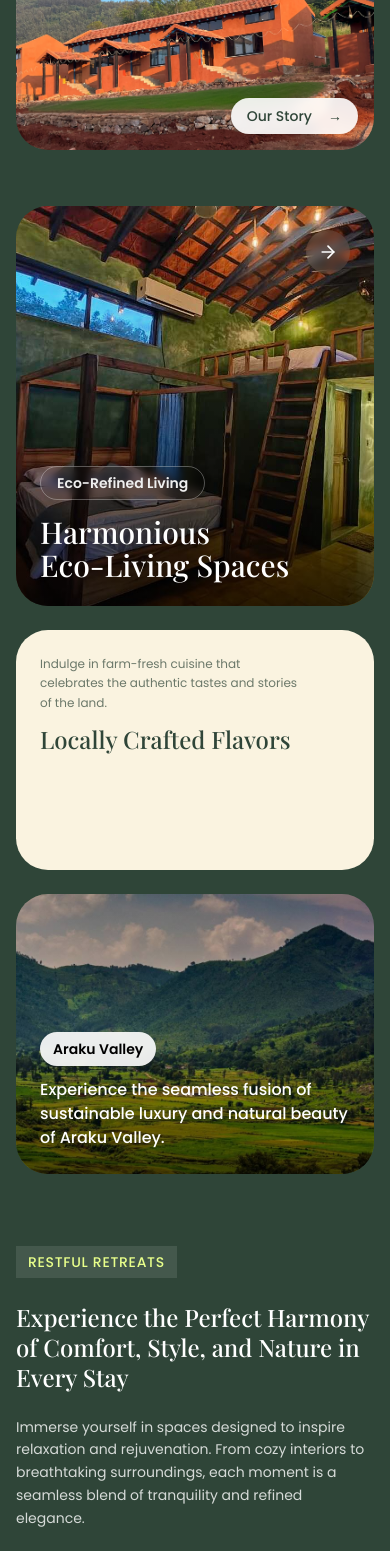
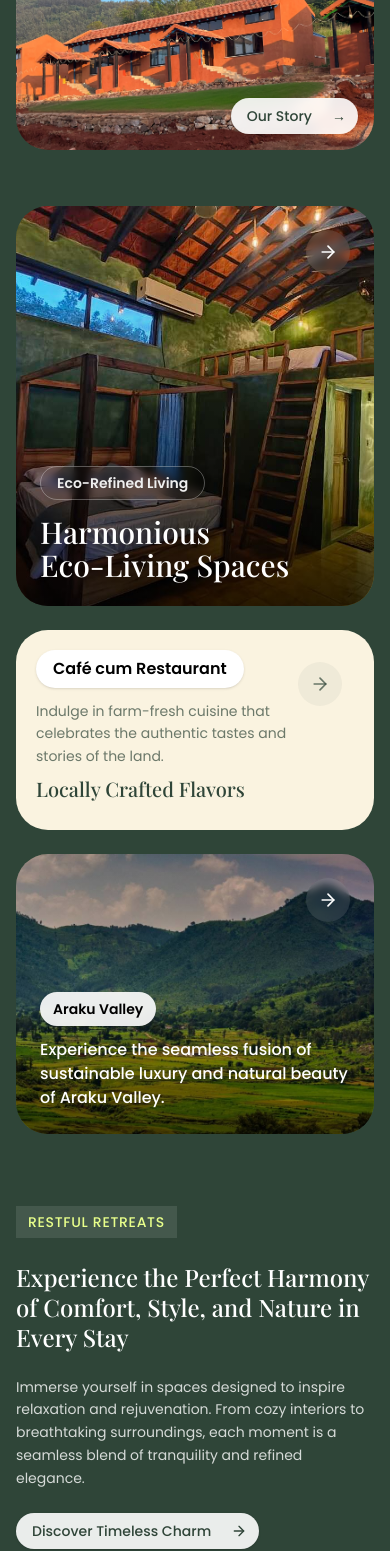
Before and after one commit to social-script/mandala_farms, a Next.js app: page / in a window 390 px wide. Shown: the part 432-1983 px from the top of the page. Built offline with nearby package versions, Linux system fonts and the light colour scheme; a web font is replaced by a local one.

Commit message:
New Features

```diff
--- a/app/components/Hero.tsx
+++ b/app/components/Hero.tsx
@@ -1,28 +1,66 @@
+"use client"
 
 import Link from 'next/link'
 import { Button } from "@/components/ui/button"
 import OptimizedImage from './OptimizedImage'
+import { motion } from "framer-motion"
 
 export default function Hero() {
   return (
     <section className="container mx-auto px-4 pt-24 pb-8 md:pt-24 md:pb-12">
       <div className="flex flex-col gap-8 md:gap-16">
         <div className="grid grid-cols-1 md:grid-cols-2 gap-4 md:gap-20">
-          <div className="pt-4 md:pt-8">
+          <motion.div
+            initial={{ opacity: 0, y: 20 }}
+            animate={{ opacity: 1, y: 0 }}
+            transition={{ duration: 0.7, ease: "easeOut" }}
+            className="pt-4 md:pt-8"
+          >
             <h1 className="font-playfair text-white text-3xl sm:text-4xl md:text-5xl lg:text-6xl font-medium leading-[1.15] md:leading-[1.1]">
-              Experience<br />
-              Luxury in Nature&apos;s<br />
+              <motion.span
+                initial={{ opacity: 0, y: 20 }}
+                animate={{ opacity: 1, y: 0 }}
+                transition={{ duration: 0.7, delay: 0.2 }}
+                className="block"
+              >
+                Experience
+              </motion.span>
+              <motion.span
+                initial={{ opacity: 0, y: 20 }}
+                animate={{ opacity: 1, y: 0 }}
+                transition={{ duration: 0.7, delay: 0.4 }}
+                className="block"
+              >
+                Luxury in Nature&apos;s
+              </motion.span>
+              <motion.span
+                initial={{ opacity: 0, y: 20 }}
+                animate={{ opacity: 1, y: 0 }}
+                transition={{ duration: 0.7, delay: 0.6 }}
+                className="block"
+              >
                 Embrace
+              </motion.span>
             </h1>
-          </div>
-          <div className="flex items-start md:items-center">
+          </motion.div>
+          <motion.div
+            initial={{ opacity: 0, x: 20 }}
+            animate={{ opacity: 1, x: 0 }}
+            transition={{ duration: 0.7, delay: 0.8, ease: "easeOut" }}
+            className="flex items-start md:items-center"
+          >
             <p className="font-poppins text-white/80 text-base sm:text-lg md:text-xl leading-relaxed">
               Discover serenity at our eco-luxury farm stay, where sustainable living meets modern comfort in the heart of Araku Valley.
             </p>
-          </div>
+          </motion.div>
         </div>
 
-        <div className="relative h-[240px] sm:h-[300px] md:h-[400px] rounded-[2rem] md:rounded-[2.5rem] overflow-hidden">
+        <motion.div
+          initial={{ opacity: 0, y: 40 }}
+          animate={{ opacity: 1, y: 0 }}
+          transition={{ duration: 0.9, delay: 1, ease: "easeOut" }}
+          className="relative h-[240px] sm:h-[300px] md:h-[400px] rounded-[2rem] md:rounded-[2.5rem] overflow-hidden"
+        >
           <OptimizedImage
             src="/hero_img.jpg"
             alt="Luxury eco farm stay"
@@ -31,20 +69,28 @@ export default function Hero() {
             className="object-cover transition-transform duration-700 hover:scale-105"
           />
           <Link href="/our-story">
+            <motion.div
+              whileHover={{ scale: 1.05 }}
+              transition={{ duration: 0.3 }}
+            >
               <Button
                 className="absolute bottom-4 md:bottom-8 right-4 md:right-8 bg-white/90 backdrop-blur-sm text-[#2F4538]
-                       hover:bg-white hover:scale-105 transition-all duration-300 rounded-full font-poppins
+                         hover:bg-white transition-all duration-300 rounded-full font-poppins
                          text-sm md:text-base px-4 md:px-6 py-2 md:py-2.5"
               >
                 Our Story
-              <span className="ml-2">→</span>
+                <motion.span
+                  className="ml-2"
+                  animate={{ x: [0, 4, 0] }}
+                  transition={{ repeat: Infinity, duration: 1.5, ease: "easeInOut" }}
+                >
+                  →
+                </motion.span>
               </Button>
+            </motion.div>
           </Link>
+        </motion.div>
       </div>
-
-      </div>
-
     </section>
-
   )
 }
--- a/app/components/ModernMinimal.tsx
+++ b/app/components/ModernMinimal.tsx
@@ -1,13 +1,23 @@
+'use client'
+
 import Image from "next/image"
 import { Badge } from "@/components/ui/badge"
 import { ArrowRight } from "lucide-react"
+import Link from "next/link"
+import { motion } from "framer-motion"
 
 export default function ModernMinimal() {
   return (
     <section className="container mx-auto px-4 py-6 md:py-14">
       <div className="grid grid-cols-12 gap-6 md:gap-8">
         {/* Left large card */}
-        <div className="col-span-12 lg:col-span-8 relative rounded-[2rem] md:rounded-[2.5rem] overflow-hidden h-[400px] md:h-[500px] lg:h-[650px] group">
+        <motion.div
+          initial={{ opacity: 0, y: 20 }}
+          whileInView={{ opacity: 1, y: 0 }}
+          viewport={{ once: true }}
+          transition={{ duration: 0.7, ease: "easeOut" }}
+          className="col-span-12 lg:col-span-8 relative rounded-[2rem] md:rounded-[2.5rem] overflow-hidden h-[400px] md:h-[500px] lg:h-[650px] group"
+        >
           <Image
             src="/bedroom.jpeg"
             alt="Luxury eco-friendly suite at Mandala Farms"
@@ -24,34 +34,50 @@ export default function ModernMinimal() {
               Harmonious<br />Eco-Living Spaces
             </h2>
           </div>
-          <button className="absolute top-6 md:top-12 right-6 md:right-12 p-3 md:p-4 bg-white/10 backdrop-blur-sm rounded-full hover:bg-white/20 transition-all">
-            <ArrowRight className="w-5 h-5 md:w-6 md:h-6 text-white" />
-          </button>
-        </div>
+          <Link href="/the-cottages">
+            <button className="absolute top-6 md:top-12 right-6 md:right-12 p-3 md:p-4 bg-white/10 backdrop-blur-sm rounded-full hover:bg-white/20 transition-all">
+              <ArrowRight className="w-5 h-5 md:w-6 md:h-6 text-white" />
+            </button>
+          </Link>
+        </motion.div>
 
         {/* Right column cards */}
         <div className="col-span-12 lg:col-span-4 flex flex-col gap-6 md:gap-8">
           {/* Top card */}
-          <div className="relative rounded-[2rem] md:rounded-[2.5rem] overflow-hidden h-[240px] md:h-[280px] bg-[#FAF3E0] p-6 md:p-10 group">
-            {/* <Badge variant="default" className="bg-white text-black mb-4 md:mb-5 text-sm md:text-base px-3 md:px-4 py-1.5 rounded-full
+          <motion.div
+            initial={{ opacity: 0, y: 20 }}
+            whileInView={{ opacity: 1, y: 0 }}
+            viewport={{ once: true }}
+            transition={{ duration: 0.7, ease: "easeOut", delay: 0.2 }}
+            className="relative rounded-[2rem] md:rounded-[2.5rem] overflow-hidden h-[200px] md:h-[280px] bg-[#FAF3E0] p-5 md:p-10 group"
+          >
+            <Badge variant="default" className="bg-white text-black mb-3 md:mb-5 text-base md:text-base px-4 md:px-4 py-1.5 rounded-full
                       transition-transform duration-300 hover:scale-105">
               Café cum Restaurant
-            </Badge> */}
-            <div className="max-w-[85%]">
-              <p className="font-poppins text-[#2F4538]/70 text-xs md:text-sm leading-relaxed mb-3 md:mb-4">
+            </Badge>
+            <div className="max-w-[80%]">
+              <p className="font-poppins text-[#2F4538]/70 text-sm md:text-sm leading-relaxed mb-2 md:mb-2">
                 Indulge in farm-fresh cuisine that celebrates the authentic tastes and stories of the land.
               </p>
-              <h3 className="font-playfair text-[#2F4538] text-2xl md:text-3xl font-medium leading-tight">
+              <h3 className="font-playfair text-[#2F4538] text-xl md:text-3xl font-medium leading-tight">
                 Locally Crafted Flavors
               </h3>
             </div>
-            {/* <button className="absolute top-6 md:top-10 right-6 md:right-10 p-3 md:p-4 bg-[#2F4538]/5 rounded-full hover:bg-[#2F4538]/10 transition-all">
-              <ArrowRight className="w-5 h-5 md:w-6 md:h-6 text-[#2F4538]/70" />
-            </button> */}
-          </div>
+            <Link href="/cafe">
+              <button className="absolute top-8 md:top-10 right-8 md:right-10 p-3 md:p-4 bg-[#2F4538]/5 rounded-full hover:bg-[#2F4538]/10 transition-all">
+                <ArrowRight className="w-5 h-5 md:w-6 md:h-6 text-[#2F4538]/70" />
+              </button>
+            </Link>
+          </motion.div>
 
           {/* Bottom card */}
-          <div className="relative rounded-[2rem] md:rounded-[2.5rem] overflow-hidden h-[280px] md:h-[350px] group">
+          <motion.div
+            initial={{ opacity: 0, y: 20 }}
+            whileInView={{ opacity: 1, y: 0 }}
+            viewport={{ once: true }}
+            transition={{ duration: 0.7, ease: "easeOut", delay: 0.4 }}
+            className="relative rounded-[2rem] md:rounded-[2.5rem] overflow-hidden h-[280px] md:h-[350px] group"
+          >
             <Image
               src="/araku_valley.jpeg"
               alt="Sustainable furniture at Mandala Farms"
@@ -70,10 +96,12 @@ export default function ModernMinimal() {
                 Experience the seamless fusion of sustainable luxury and natural beauty of Araku Valley.
               </p>
             </div>
-            {/* <button className="absolute top-6 md:top-10 right-6 md:right-10 p-3 md:p-4 bg-white/10 backdrop-blur-sm rounded-full hover:bg-white/20 transition-all">
-              <ArrowRight className="w-5 h-5 md:w-6 md:h-6 text-white" />
-            </button> */}
-          </div>
+            <Link href="/araku-valley">
+              <button className="absolute top-6 md:top-10 right-6 md:right-10 p-3 md:p-4 bg-white/10 backdrop-blur-sm rounded-full hover:bg-white/20 transition-all">
+                <ArrowRight className="w-5 h-5 md:w-6 md:h-6 text-white" />
+              </button>
+            </Link>
+          </motion.div>
         </div>
       </div>
     </section>
--- a/app/components/NewspaperFeature.tsx
+++ b/app/components/NewspaperFeature.tsx
@@ -55,7 +55,7 @@ export default function NewspaperFeature() {
               onHoverEnd={() => setIsHovered(false)}
             >
               <motion.div
-                className="relative aspect-[5/4] md:aspect-[4/5] w-full overflow-hidden rounded-xl md:rounded-[2rem]"
+                className="relative aspect-[4/5] md:aspect-[4/5] w-full overflow-hidden rounded-xl md:rounded-[2rem]"
                 animate={{
                   scale: isHovered ? 1.05 : 1,
                   transition: { duration: 0.6, ease: "easeOut" }
--- a/app/components/Welcome.tsx
+++ b/app/components/Welcome.tsx
@@ -1,7 +1,10 @@
+"use client"
+
 import Image from 'next/image'
 import Link from 'next/link'
 import { Button } from "@/components/ui/button"
 import { ArrowRight } from 'lucide-react'
+import { motion } from "framer-motion"
 
 interface WelcomeProps {
   badge: string;
@@ -44,30 +47,75 @@ export default function Welcome({
   return (
     <section className="container mx-auto px-4 py-12 md:py-20">
       <div className="grid md:grid-cols-2 gap-8 md:gap-12 items-center">
-        <div className="space-y-6">
-          <div className={`inline-block rounded-lg px-3 py-1.5 text-sm font-poppins font-medium tracking-wider ${currentStyle.badge}`}>
-            {badge}
-          </div>
-          <h2 className={`font-playfair ${currentStyle.title} text-2xl sm:text-3xl md:text-4xl lg:text-5xl font-medium leading-tight`}>
+        <motion.div
+          initial={{ opacity: 0, y: 20 }}
+          whileInView={{ opacity: 1, y: 0 }}
+          viewport={{ once: true }}
+          transition={{ duration: 0.7, ease: "easeOut" }}
+          className="space-y-6"
+        >
+          <motion.div
+            initial={{ opacity: 0, y: 10 }}
+            whileInView={{ opacity: 1, y: 0 }}
+            viewport={{ once: true }}
+            transition={{ duration: 0.7, delay: 0.2 }}
+          >
+            <div className={`inline-block rounded-lg px-3 py-1.5 text-sm font-poppins font-medium tracking-wider ${currentStyle.badge}`}>
+              {badge}
+            </div>
+          </motion.div>
+
+          <motion.h2
+            initial={{ opacity: 0, y: 10 }}
+            whileInView={{ opacity: 1, y: 0 }}
+            viewport={{ once: true }}
+            transition={{ duration: 0.7, delay: 0.3 }}
+            className={`font-playfair ${currentStyle.title} text-2xl sm:text-3xl md:text-4xl lg:text-5xl font-medium leading-tight`}
+          >
             {title}
-          </h2>
-          <p className={`font-poppins ${currentStyle.description} text-sm md:text-lg leading-relaxed`}>
+          </motion.h2>
+
+          <motion.p
+            initial={{ opacity: 0, y: 10 }}
+            whileInView={{ opacity: 1, y: 0 }}
+            viewport={{ once: true }}
+            transition={{ duration: 0.7, delay: 0.4 }}
+            className={`font-poppins ${currentStyle.description} text-sm md:text-lg leading-relaxed`}
+          >
             {description}
-          </p>
-          <div>
+          </motion.p>
+
+          <motion.div
+            initial={{ opacity: 0, y: 10 }}
+            whileInView={{ opacity: 1, y: 0 }}
+            viewport={{ once: true }}
+            transition={{ duration: 0.7, delay: 0.5 }}
+          >
             {buttonText && (
               <Link href={buttonLink || '#'}>
                 <Button
                   className={`rounded-full font-poppins text-sm md:text-base px-4 md:px-6 py-2 md:py-2.5 ${currentStyle.button}`}
                 >
                   {buttonText}
-                  <ArrowRight className="ml-2 h-4 w-4" />
+                  <motion.div
+                    animate={{ x: [0, 4, 0] }}
+                    transition={{ repeat: Infinity, duration: 1.5, ease: "easeInOut" }}
+                  >
+                    <ArrowRight className="ml-2 h-4 w-4" />
+                  </motion.div>
                 </Button>
               </Link>
             )}
-          </div>
-        </div>
-        <div className="relative h-[300px] sm:h-[400px] md:h-[500px] rounded-[2rem] md:rounded-[2.5rem] overflow-hidden group">
+          </motion.div>
+        </motion.div>
+
+        <motion.div
+          initial={{ opacity: 0, x: 20 }}
+          whileInView={{ opacity: 1, x: 0 }}
+          viewport={{ once: true }}
+          transition={{ duration: 0.7, delay: 0.6 }}
+          className="relative h-[300px] sm:h-[400px] md:h-[500px] rounded-[2rem] md:rounded-[2.5rem] overflow-hidden group"
+        >
           <Image
             src={imageSrc}
             alt={imageAlt}
@@ -75,7 +123,7 @@ export default function Welcome({
             className="object-cover transition-transform duration-700 group-hover:scale-105"
           />
           <div className="absolute inset-0 bg-gradient-to-b from-black/0 via-black/10 to-black/70" />
-        </div>
+        </motion.div>
       </div>
     </section>
   )
```
Also changed, not shown: app/components/Navbar.tsx (+12 -16 lines). Lines whose indentation alone changed are shown as unchanged.
